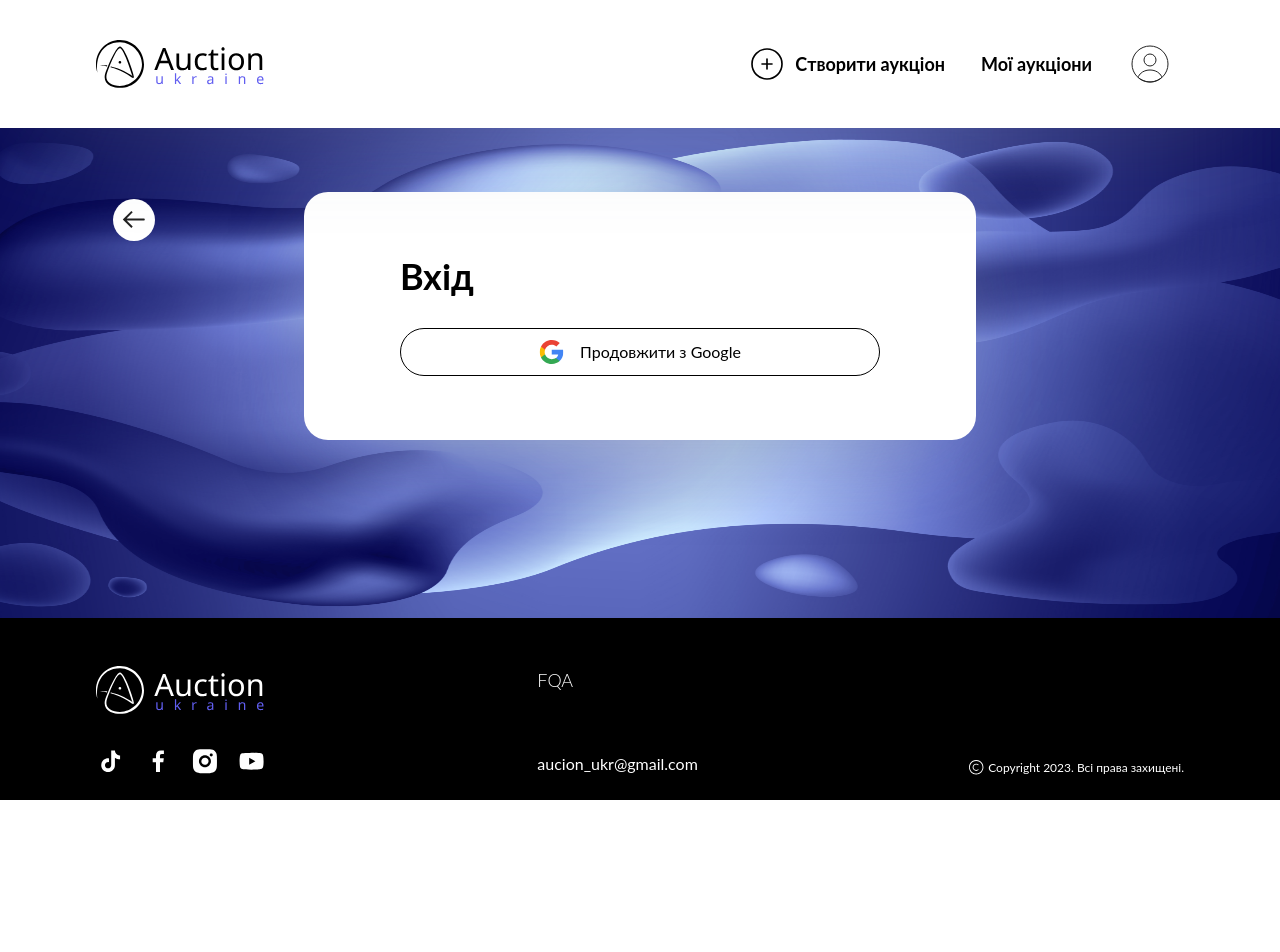
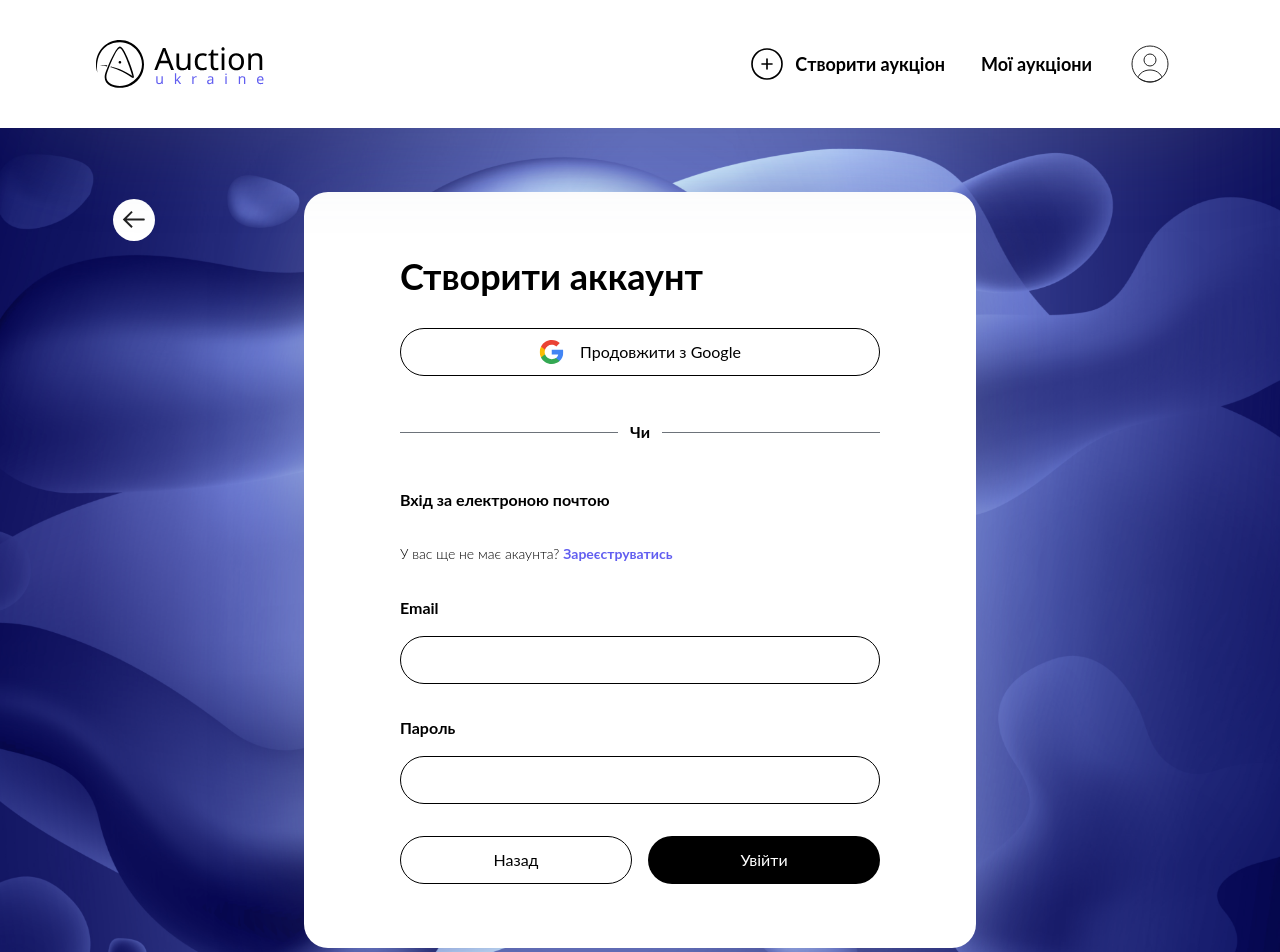
Before and after one commit to NazarGorynych/mmro-test-task-fe, a React (Create React App) app: page /login in a window 1280 px wide. Shown: the top 952 px of the page. Before the commit the page ends 800 px from the top, so only its background shows below. Built offline with nearby package versions, Linux system fonts and the light colour scheme; no server answers.

Commit message:
added fields to auth

```diff
--- a/src/components/Form/Authorization/index.tsx
+++ /dev/null
@@ -1,43 +0,0 @@
-import { Typography, Button, Icon } from "@components/index";
-import { useGoogleLogin } from "@react-oauth/google";
-import axios from "axios";
-
-import { ComponentForm } from "../ComponentForm";
-
-const Authorization = () => {
-  const login = useGoogleLogin({
-    onSuccess: async (credentialResponse) => {
-      console.log(credentialResponse, "credentialResponse");
-
-      try {
-        const res = await axios.get(
-          "https://www.googleapis.com/oauth2/v3/userinfo",
-          {
-            headers: {
-              Authorization: `Bearer ${credentialResponse.access_token}`
-            }
-          }
-        );
-        console.log(res, "res");
-      } catch (error) {
-        console.log(error, "error");
-      }
-      console.log(credentialResponse);
-    }
-  });
-  return (
-    <ComponentForm type="white">
-      <Typography text="Вхід" tag="h2" />
-      <Button
-        onClick={() => login()}
-        full={true}
-        color="secondary"
-        className="flex gap-4"
-      >
-        <Icon type="GoogleIcon" /> Продовжити з Google
-      </Button>
-    </ComponentForm>
-  );
-};
-
-export { Authorization };
--- /dev/null
+++ b/src/components/Form/SignIn/index.tsx
@@ -0,0 +1,64 @@
+import { Typography, Button, Icon, Field } from "@components/index";
+import { useGoogleLogin } from "@react-oauth/google";
+import axios from "axios";
+import { Link } from "react-router-dom";
+
+import { ComponentForm } from "../ComponentForm";
+
+const SignIn = () => {
+  const login = useGoogleLogin({
+    onSuccess: async (credentialResponse) => {
+      console.log(credentialResponse, "credentialResponse");
+
+      try {
+        const res = await axios.get(
+          "https://www.googleapis.com/oauth2/v3/userinfo",
+          {
+            headers: {
+              Authorization: `Bearer ${credentialResponse.access_token}`
+            }
+          }
+        );
+        console.log(res, "res");
+      } catch (error) {
+        console.log(error, "error");
+      }
+      console.log(credentialResponse);
+    }
+  });
+  return (
+    <ComponentForm type="white">
+      <Typography text="Створити аккаунт" tag="h2" />
+      <Button
+        onClick={() => login()}
+        full={true}
+        color="secondary"
+        className="flex gap-4"
+      >
+        <Icon type="GoogleIcon" /> Продовжити з Google
+      </Button>
+      <span className="text-base bg-white flex justify-center items-center  text-black font-bold relative before:absolute before:w-full before:h-px before:bg-seconderyGray">
+        <span className="p-3 inline-block bg-white z-10">Чи</span>
+      </span>
+      <span className="text-base font-bold text-black">
+        Вхід за електроною почтою
+      </span>
+      <span className="text-sm flex gap-1 text-black font-light">
+        У вас ще не має акаунта?
+        <Link className="text-sm text-primeryBlue font-bold" to={"/sign-up"}>
+          Зареєструватись
+        </Link>
+      </span>
+      <Field label={"Email"} full />
+      <Field label={"Пароль"} full />
+      <div className="flex gap-4">
+        <Button color="secondary" full>
+          Назад
+        </Button>
+        <Button full>Увійти</Button>
+      </div>
+    </ComponentForm>
+  );
+};
+
+export { SignIn };
--- /dev/null
+++ b/src/components/Form/SignUp/index.tsx
@@ -0,0 +1,66 @@
+import { Typography, Button, Icon, Field } from "@components/index";
+import { useGoogleLogin } from "@react-oauth/google";
+import axios from "axios";
+import { Link } from "react-router-dom";
+
+import { ComponentForm } from "../ComponentForm";
+
+const SignUp = () => {
+  const login = useGoogleLogin({
+    onSuccess: async (credentialResponse) => {
+      console.log(credentialResponse, "credentialResponse");
+
+      try {
+        const res = await axios.get(
+          "https://www.googleapis.com/oauth2/v3/userinfo",
+          {
+            headers: {
+              Authorization: `Bearer ${credentialResponse.access_token}`
+            }
+          }
+        );
+        console.log(res, "res");
+      } catch (error) {
+        console.log(error, "error");
+      }
+      console.log(credentialResponse);
+    }
+  });
+  return (
+    <ComponentForm type="white">
+      <Typography text="Створити аккаунт" tag="h2" />
+      <Button
+        onClick={() => login()}
+        full={true}
+        color="secondary"
+        className="flex gap-4"
+      >
+        <Icon type="GoogleIcon" /> Створити аккаунт з Google
+      </Button>
+      <span className="text-base bg-white flex justify-center items-center  text-black font-bold relative before:absolute before:w-full before:h-px before:bg-seconderyGray">
+        <span className="p-3 inline-block bg-white z-10">Чи</span>
+      </span>
+      <span className="text-base font-bold text-black">
+        Вхід за електроною почтою
+      </span>
+      <span className="text-sm flex gap-1 text-black font-light">
+        У вас вже є акаунт?
+        <Link className="text-sm text-primeryBlue font-bold" to={"/login"}>
+          Увійти
+        </Link>
+      </span>
+      <Field label={"Ім'я"} full />
+      <Field label={"Фамілія"} full />
+      <Field label={"Email"} full />
+      <Field label={"Пароль"} full />
+      <div className="flex gap-4">
+        <Button color="secondary" full>
+          Назад
+        </Button>
+        <Button full>Зареєструватись</Button>
+      </div>
+    </ComponentForm>
+  );
+};
+
+export { SignUp };
--- a/src/components/Form/index.ts
+++ b/src/components/Form/index.ts
@@ -1,3 +1,4 @@
 export { CreateAction } from "./CreateAction";
 export { Filter } from "./Filter";
-export { Authorization } from "./Authorization";
+export { SignIn } from "./SignIn";
+export { SignUp } from "./SignUp";
--- a/src/components/Main/index.tsx
+++ b/src/components/Main/index.tsx
@@ -8,7 +8,7 @@ const Main = () => {
     <main
       className={clsx("flex-1", {
         "w-full max-w-screen-2xl px-24 pb-23 box-border m-auto pt-9 flex flex-col items-center":
-          !["/login", "/create-auction"].includes(location.pathname)
+          !["/login", "/create-auction", "/sign-up"].includes(location.pathname)
       })}
     >
       <Outlet />
--- a/src/pages/LoginPage.tsx
+++ /dev/null
@@ -1,15 +0,0 @@
-import { Authorization } from "@components/index";
-import { useDocumentTitle } from "@hooks/index";
-import { LayoutWithBg } from "@layout/index";
-
-const LoginPage = () => {
-  useDocumentTitle("Login | Auction");
-
-  return (
-    <LayoutWithBg>
-      <Authorization />
-    </LayoutWithBg>
-  );
-};
-
-export { LoginPage };
--- /dev/null
+++ b/src/pages/SignInPage.tsx
@@ -0,0 +1,15 @@
+import { SignIn } from "@components/index";
+import { useDocumentTitle } from "@hooks/index";
+import { LayoutWithBg } from "@layout/index";
+
+const SignInPage = () => {
+  useDocumentTitle("Sign In | Auction");
+
+  return (
+    <LayoutWithBg>
+      <SignIn />
+    </LayoutWithBg>
+  );
+};
+
+export { SignInPage };
--- /dev/null
+++ b/src/pages/SignUpPage.tsx
@@ -0,0 +1,15 @@
+import { SignUp } from "@components/index";
+import { useDocumentTitle } from "@hooks/index";
+import { LayoutWithBg } from "@layout/index";
+
+const SignUpPage = () => {
+  useDocumentTitle("Sign Up | Auction");
+
+  return (
+    <LayoutWithBg>
+      <SignUp />
+    </LayoutWithBg>
+  );
+};
+
+export { SignUpPage };
--- a/src/pages/index.ts
+++ b/src/pages/index.ts
@@ -3,5 +3,6 @@ export { HomePage } from "./HomePage";
 export { AuctionPage } from "./AuctionPage";
 export { ChatPage } from "./ChatPage";
 export { CreateAuctionPage } from "./CreateAuctionPage";
-export { LoginPage } from "./LoginPage";
+export { SignInPage } from "./SignInPage";
+export { SignUpPage } from "./SignUpPage";
 export { MyAuctionPage } from "./MyAuctionPage";
```
Also changed, not shown: src/index.tsx (+7 -2 lines).
